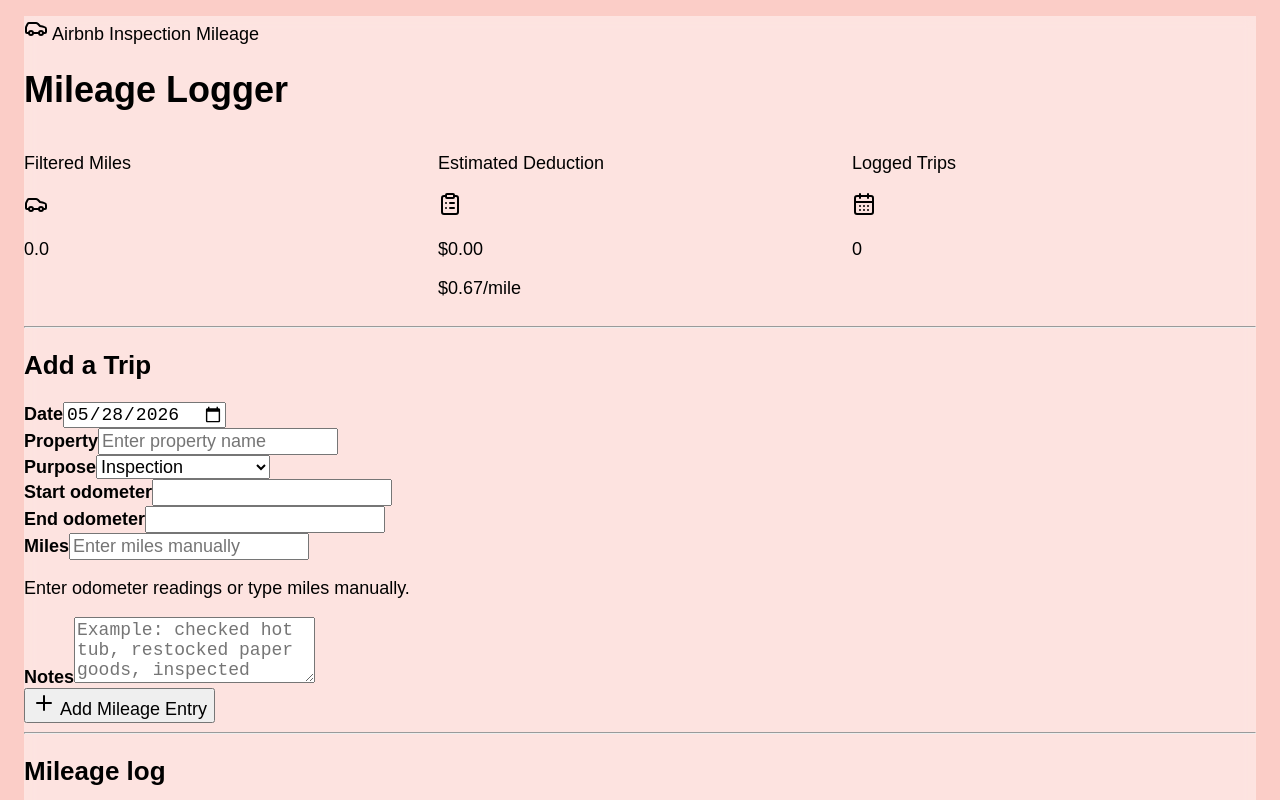
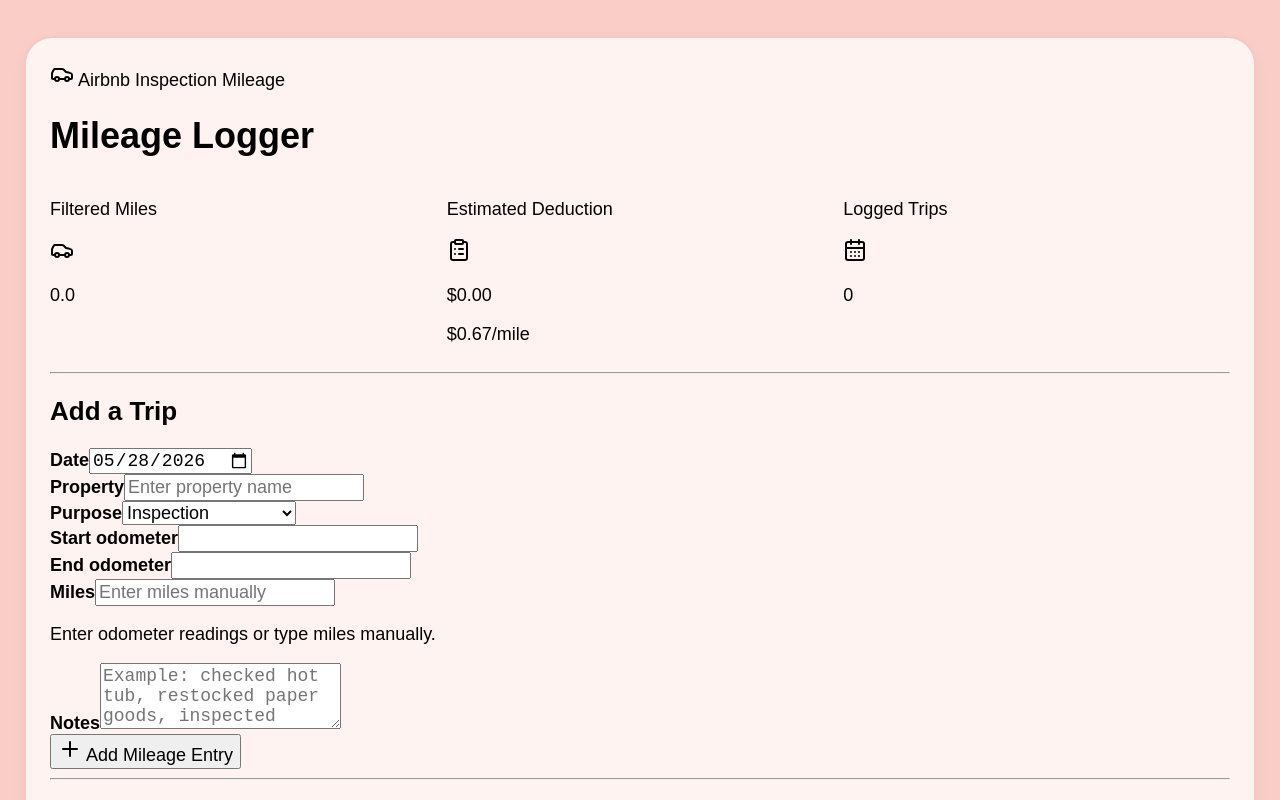
Before and after one commit to howmanymilestohome/airbnb-mileage-logger, a React (Vite) app: page / in a window 1280 px wide. Shown: the top 800 px of the page. Built offline with nearby package versions, Linux system fonts and the light colour scheme.

Commit message:
Update index.css

```diff
--- a/src/index.css
+++ b/src/index.css
@@ -48,7 +48,10 @@
 }
 
 .app-shell {
-  border-color: rgba(248, 153, 141, 0.45);
-  background: rgba(255, 255, 255, 0.45);
-  backdrop-filter: blur(6px);
+  background: rgba(255, 255, 255, 0.75);
+  border: 2px solid rgba(214, 120, 108, 0.35);
+  border-radius: 28px;
+  padding: 24px;
+  margin-top: 20px;
+  box-shadow: 0 4px 14px rgba(0, 0, 0, 0.04);
 }
```
